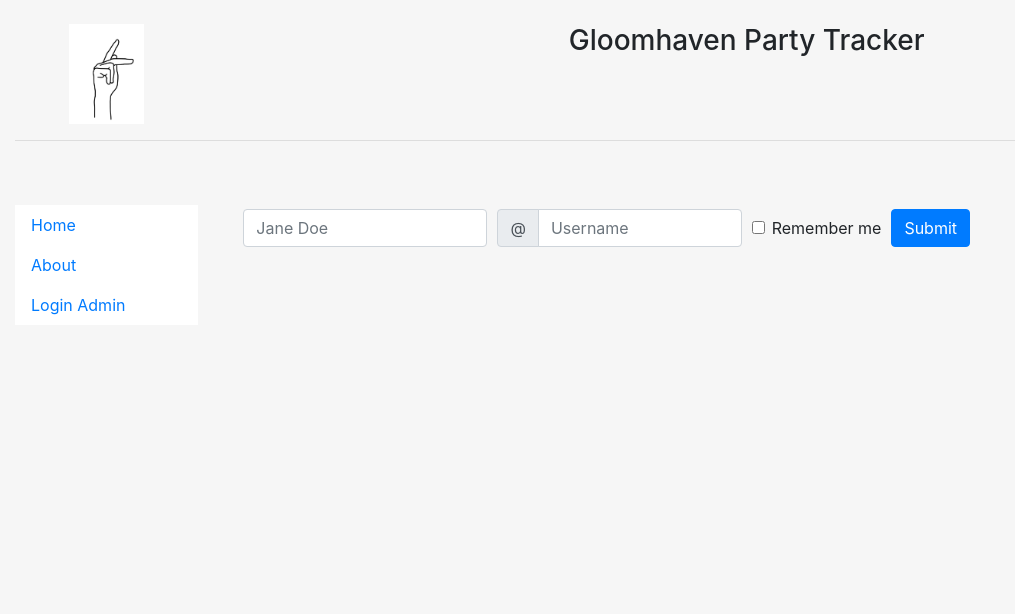
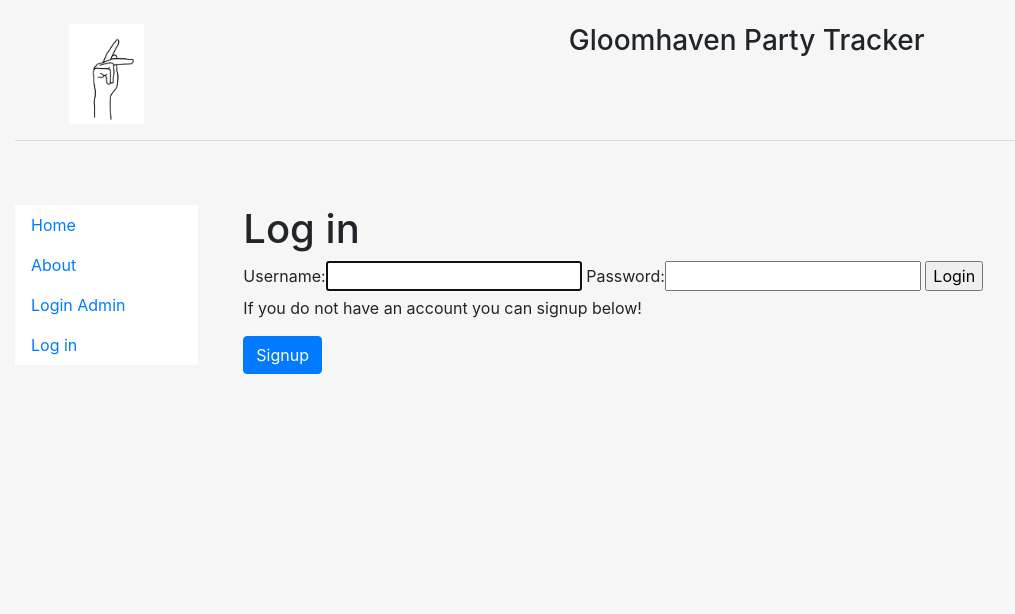
Before and after one commit to kaipietila/Gloomhaven-Partytracker, a Django app: page /accounts/login/ in a window 1280 px wide. Shown: the top 614 px of the page, without its empty margins (0-1015 px from the left). Run offline with Django 3.2, Linux system fonts and the light colour scheme; some libraries are stand-ins or nearby versions.

Commit message:
added login and logout

```diff
--- a/mysite/accounts/templates/accounts/login.html
+++ b/mysite/accounts/templates/accounts/login.html
@@ -1,32 +1,18 @@
 {% extends "journal/header.html"%}
 
 {% block content %}
-<form>
-  <div class="form-row align-items-center">
-    <div class="col-sm-3 my-1">
-      <label class="sr-only" for="inlineFormInputName">Name</label>
-      <input type="text" class="form-control" id="inlineFormInputName" placeholder="Jane Doe">
-    </div>
-    <div class="col-sm-3 my-1">
-      <label class="sr-only" for="inlineFormInputGroupUsername">Username</label>
-      <div class="input-group">
-        <div class="input-group-prepend">
-          <div class="input-group-text">@</div>
+    <h1>Log in</h1>
+    <form class="site-form" action="{%url 'accounts:login'%}" method="post">
+        {% csrf_token %}
+        {{form}}
+        {% if request.GET.next %}
+          <input type="hidden" name="next" value="{{ request.GET.next }}">
+        {% endif %}
+        <input type="submit" value="Login">
+      <div>
+        <p>If you do not have an account you can signup below!</p>
+        <a class="btn btn-primary" href="/accounts/signup" role="button">Signup</a>
         </div>
-        <input type="text" class="form-control" id="inlineFormInputGroupUsername" placeholder="Username">
-      </div>
-    </div>
-    <div class="col-auto my-1">
-      <div class="form-check">
-        <input class="form-check-input" type="checkbox" id="autoSizingCheck2">
-        <label class="form-check-label" for="autoSizingCheck2">
-          Remember me
-        </label>
-      </div>
-    </div>
-    <div class="col-auto my-1">
-      <button type="submit" class="btn btn-primary">Submit</button>
-    </div>
-  </div>
-</form>
+
+    </form>
 {% endblock %}
--- a/mysite/accounts/urls.py
+++ b/mysite/accounts/urls.py
@@ -1,8 +1,11 @@
 from django.urls import path
+from . import views
 
-from . import views
+app_name='accounts'
 
 urlpatterns = [
     path('login/', views.login_view, name='login'),
     path('signup/', views.signup_view, name='signup'),
+    path('logout/', views.logout_view, name='logout'),
+
 ]
--- a/mysite/accounts/views.py
+++ b/mysite/accounts/views.py
@@ -1,12 +1,24 @@
 from django.shortcuts import render, redirect
-from django.contrib.auth.forms import UserCreationForm
+from django.contrib.auth.forms import UserCreationForm, AuthenticationForm
+from django.contrib.auth import login, logout
 
 
 def login_view(request):
     """
     login page
     """
-    return render(request, 'accounts/login.html')
+    if request.method == 'POST':
+        form = AuthenticationForm(data=request.POST)
+        if form.is_valid():
+            user = form.get_user()
+            login(request, user)
+            if 'next' in request.POST:
+                return redirect(request.POST.get('next'))
+            else:
+                return redirect('journal:index')
+    else:
+        form = AuthenticationForm()
+    return render(request, 'accounts/login.html', {'form': form})
 
 
 def signup_view(request):
@@ -17,7 +29,12 @@ def signup_view(request):
         form = UserCreationForm(request.POST)
         if form.is_valid():
             form.save()
-            return redirect("index")
+            return redirect('index')
     else:
         form = UserCreationForm()
     return render(request, 'accounts/signup.html', {'form': form})
+
+
+def logout_view(request):
+    logout(request)
+    return redirect('journal:index')
--- a/mysite/core/urls.py
+++ b/mysite/core/urls.py
@@ -1,8 +1,9 @@
 from django.urls import path
-
 from . import views
 
+app_name = 'core'
+
 urlpatterns = [
-    path('', views.view_core, name='core'),
-    path('party/', views.view_party, name='party'),
+    path('', views.view_core),
+    path('party/', views.view_party),
 ]
--- a/mysite/core/views.py
+++ b/mysite/core/views.py
@@ -1,9 +1,12 @@
 from django.shortcuts import render
+from django.contrib.auth.decorators import login_required
 
 
+@login_required
 def view_core(request):
     return render(request, 'core/home.html')
 
 
+@login_required
 def view_party(request):
     return render(request, 'core/party.html')
--- a/mysite/journal/templates/journal/header.html
+++ b/mysite/journal/templates/journal/header.html
@@ -45,6 +45,11 @@
 				  <a class="nav-link active" href="/">Home</a>
 				  <a class="nav-link" href="/about/">About</a>
 				  <a class="nav-link" href="/admin/">Login Admin</a>
+				  <a class="nav-link" href="/accounts/login/">Log in</a>
+				  {% if user.is_authenticated %}
+				  <a class="nav-link" href="/accounts/logout/">Log out</a>
+				  	<p>Welcome {{ user.username }} !!!</p>
+				  {% endif %}
 			  </nav>
 			</div> <!--well bs-sidebar affix-->
 		  </div> <!--col-sm-2-->
--- a/mysite/journal/urls.py
+++ b/mysite/journal/urls.py
@@ -1,6 +1,7 @@
 from django.urls import path
+from . import views
 
-from . import views
+app_name = 'journal'
 
 urlpatterns = [
     path('', views.index, name='index'),
--- a/mysite/mysite/urls.py
+++ b/mysite/mysite/urls.py
@@ -17,7 +17,6 @@ from django.contrib import admin
 from django.urls import path, include
 
 
-
 urlpatterns = [
     path('admin/', admin.site.urls),
     path('', include('journal.urls')),
```
Also changed, not shown: mysite/db.sqlite3.
